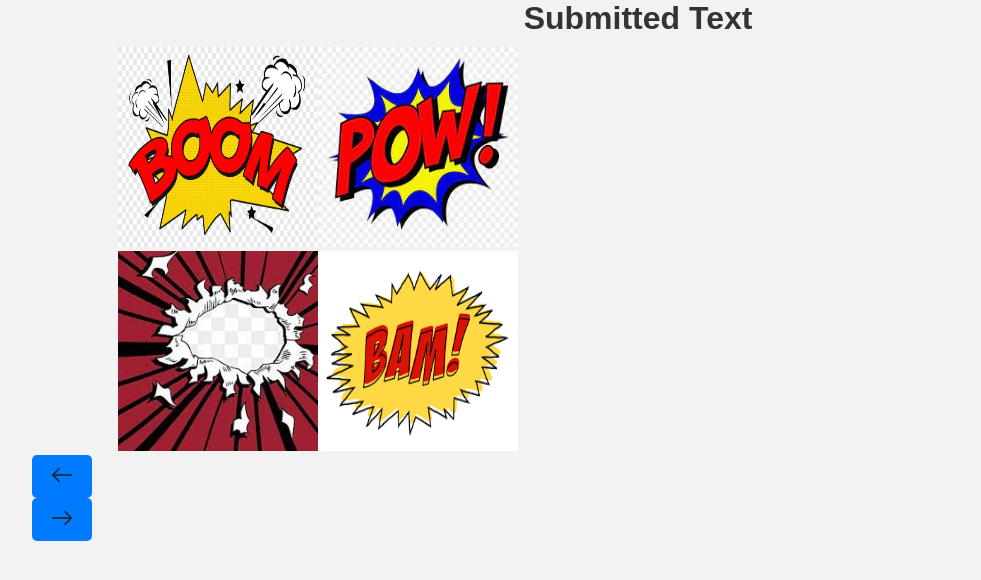
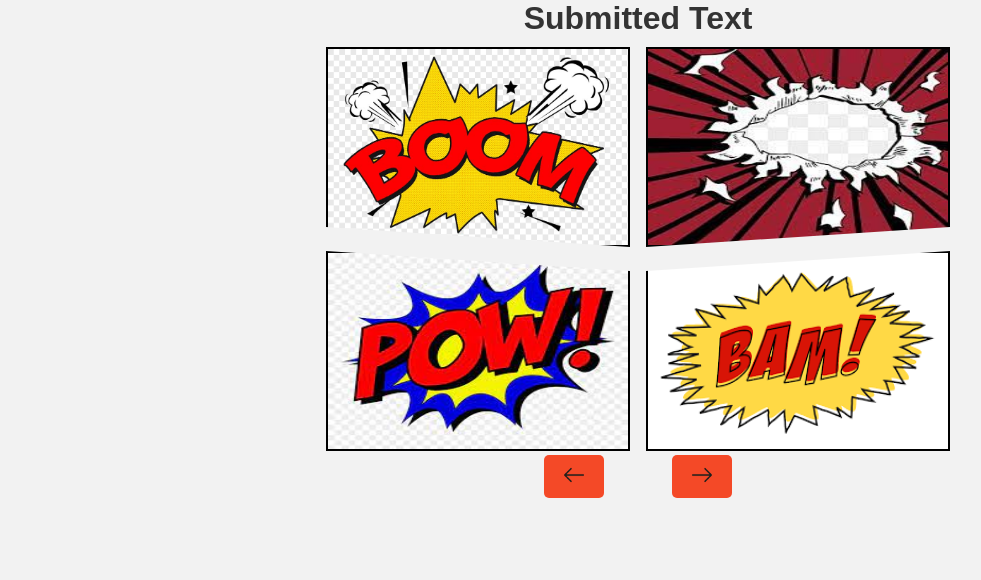
Before and after one commit to Stelath/comic-strip-frontend, a React (Create React App) app: page / in a window 1280 px wide. Both pictures are taken after typing "Sample" into the empty fields and a click on the button "Submit". Shown: the top 580 px of the page, without its empty margins (2-983 px from the left). Built offline with nearby package versions, Linux system fonts and the light colour scheme.

Commit message:
Added Pages jsx and pages css

```diff
--- a/src/pages/WelcomePage.css
+++ b/src/CSS/WelcomePage.css
@@ -38,7 +38,7 @@ a:hover {
 /* Set styles for buttons */
 button {
   padding: 10px 20px;
-  background-color: #007bff;
+  background-color: #f44927;
   color: #fff;
   border: none;
   border-radius: 5px;
@@ -46,34 +46,34 @@ button {
 }
 
 button:hover {
-  background-color: #0056b3;
+  background-color: #ca2301ff;
 }
 
-/* Set styles for images */
-/* img {
-    width: 200px;  Change the width value as per your requirement
-     height: 200px; Change the height value as per your requirement
-}  */
 
-
-/* .image-grid {
-    display: grid;
-    grid-template-columns: repeat(2, 1fr);
-    grid-gap: 10px;
-    justify-content: center;
+.image-container {
+  width: 25%;
 }
 
-.image-grid img {
-    max-width: 100%;
-    height: auto;
-} */
+.button-container {
+  width: 10%;
+}
 
 .image-container img {
-    width: 200px; /* Change the width value as per your requirement */
+  width: 95%; /* Change the width value as per your requirement */
   height: 200px; /* Change the height value as per your requirement */
+  border: 2px solid black;
+  clip-path: polygon(100% 100%, 0% 100%, 0% 0%, 100% 0%);
+  object-fit: fill;
 }
+
 
 .button-container img {
   width: 20px;
   height: 20px;
 }
+
+.screen-container .row{
+  display: flex;
+  justify-content: center;
+  align-items: center;
+}
--- /dev/null
+++ b/src/CSS/pages.css
@@ -0,0 +1,51 @@
+.image-container-2 {
+    width: 25%;
+}
+
+.screen-container .row{
+    display: flex;
+    justify-content: center;
+    align-items: center;
+}
+
+
+/* .image-container-2 img {
+    width: 95%;
+    height: 200px;
+    border: 2px solid black;
+    clip-path: polygon(100% 100%, 0% 100%, 0% 0%, 100% 0%);
+    object-fit: fill;
+  } */
+
+.image-type-1 {
+    width: 95%;
+    height: 200px;
+    border: 2px solid black;
+    clip-path: polygon(100% 100%, 0% 90%, 0% 0%, 100% 0%);
+    object-fit: fill;
+  }
+
+
+.image-type-2 {
+    width: 95%;
+    height: 200px;
+    border: 2px solid black;
+    clip-path: polygon(100% 100%,0% 100%,0% 0%,100% 10%);
+    object-fit: fill;
+}
+
+.image-type-3 {
+    width: 95%;
+    height: 200px;
+    border: 2px solid black;
+    clip-path: polygon(100% 90%,0% 100%,0% 0%,100% 0%);
+    object-fit: fill;
+}
+
+.image-type-4 {
+    width: 95%;
+    height: 200px;
+    border: 2px solid black;
+    clip-path: polygon(100% 100%,0% 100%,0% 10%,100% 0%);
+    object-fit: fill;
+}
--- a/src/pages/WelcomePage.jsx
+++ b/src/pages/WelcomePage.jsx
@@ -1,6 +1,7 @@
 import React, { useState } from 'react';
 import { Form, Button, Alert, Container, Row, Col, Image } from "react-bootstrap";
-import "./WelcomePage.css"
+import "../CSS/WelcomePage.css"
+import layout4_1 from './comicBookPages';
 
 export default function MainLandingPage() {
     const [showButton, setShowButton] = useState(true);
@@ -11,6 +12,30 @@ export default function MainLandingPage() {
         setShowButton(false);
         setIsSubmitted(true);
     };
+
+    const makePage = (images) => {
+        return (
+            <div>
+                <Row>
+                    {images.slice(0, 2).map((image, index) => (
+                        <Col key={index} className="image-container" style={{ width: "50%" }}>
+                            <Image src={image} className={index === 0 ? "mr-2" : ""} fluid style={{ marginRight: "10px" }} />
+                        </Col>
+                    ))}
+                </Row>
+                <Row>
+                    {images.slice(2, 4).map((image, index) => (
+                        <Col key={index} className="image-container" style={{ width: "50%" }}>
+                            <Image src={image} className={index === 0 ? "mr-2" : ""} fluid style={{ marginRight: "10px" }} />
+                        </Col>
+                    ))}
+                </Row>
+            </div>
+
+        );
+    };
+
+
 
     return (
         // <div>
@@ -39,24 +64,26 @@ export default function MainLandingPage() {
             {isSubmitted && (
                 <div>
                     <h1>Submitted Text</h1>
-                    <Container>
+                    <Container className="screen-container">
+                        {/* <Row>
+                            <Col className="image-container">
+                                <Image src="/images/img1.jpg" className="mr-2" fluid />
+                                <Image src="/images/img2.jpg" className="mr-2" fluid/>
+                            </Col>
+                            <Col className="image-container">
+                                <Image src="/images/img3.jpg" className="mr-2" fluid/>
+                                <Image src="/images/img4.png" className="mr-2" fluid/>
+                            </Col>
+                        </Row> */}
+                        {layout4_1()}
                         <Row>
-                            <Col className="image-container" style={{ width: "50%" }}>
-                                <Image src="/images/img1.jpg" className="mr-2" />
-                                <Image src="/images/img2.jpg" className="mr-2" fluid />
-                            </Col>
-                            <Col className="image-container" style={{ width: "50%" }}>
-                                <Image src="/images/img3.jpg" className="mr-2" fluid />
-                                <Image src="/images/img4.png" className="mr-2" fluid />
-                            </Col>
-                        </Row>
-                            <Row>
-                            <Col className="button-container" style={{ width: "10%" }}>
-                                <Button variant="light">
+                            <Col className="button-container">
+                                <Button variant="light" className="mr-2">
                                     <img class="images/img-responsive" src="images/left-arrow.png" />
                                 </Button>
+
                             </Col>
-                            <Col className="button-container" style={{ width: "10%" }}>
+                            <Col className="button-container">
                                 <Button variant="light">
                                     <img src="images/right-arrow.png"/>
                                 </Button>
--- /dev/null
+++ b/src/pages/comicBookPages.jsx
@@ -0,0 +1,102 @@
+import { Form, Button, Alert, Container, Row, Col, Image } from "react-bootstrap";
+import "../CSS/pages.css"
+
+// export default function ComicBookPage() {
+
+//     return (
+//         <div className="grid-container">
+//             <div className="grid-item">
+//                 <img src="picture1.jpg" alt="Picture 1" />
+//             </div>
+//             <div className="grid-item">
+//                 <img src="picture2.jpg" alt="Picture 2" />
+//             </div>
+//             <div className="grid-item">
+//                 <img src="picture3.jpg" alt="Picture 3" />
+//             </div>
+//             <div className="grid-item">
+//                 <img src="picture4.jpg" alt="Picture 4" />
+//             </div>
+//         </div>
+//     );
+
+
+// }
+
+
+
+export default function layout4_1() {
+    const images = ["/images/img1.jpg", "/images/img2.jpg", "/images/img3.jpg", "/images/img4.png"];
+
+    return (
+        <div>
+            <Container className="screen-container">
+                <Row>
+                    <Col className="image-container-2">
+                        <Image className="image-type-1" src={images[0]}  />
+                        <Image className="image-type-2" src={images[1]}  />
+                    </Col>
+                    <Col className="image-container-2">
+                        <Image className="image-type-3" src={images[2]} fluid />
+                        <Image className="image-type-4" src={images[3]} fluid />
+                    </Col>
+                </Row>
+            </Container>
+        </div>
+    );
+}
+
+const layout4_2 = ({ images }) => {
+    return (
+        <div>
+            <Row>
+                <Col className="image-container" style={{ width: "25%" }}>
+                    <Image src="/images/img1.jpg" className="mr-2" fluid style={{ height: "300px" }} />
+                    <Image src="/images/img2.jpg" className="mr-2" fluid />
+                </Col>
+                <Col className="image-container" style={{ width: "25%" }}>
+                    <Image src="/images/img3.jpg" className="mr-2" fluid style={{ height: "300px"  }}/>
+                    <Image src="/images/img4.png" className="mr-2" fluid />
+                </Col>
+            </Row>
+        </div>
+    );
+};
+
+const layout4_3 = ({ images }) => {
+    return (
+        <div>
+            <Row>
+                <Col className="image-container" style={{ width: "25%" }}>
+                    <Image src="/images/img1.jpg" className="mr-2" fluid style={{ height: "300px" }} />
+                    <Image src="/images/img2.jpg" className="mr-2" fluid />
+                </Col>
+                <Col className="image-container" style={{ width: "25%" }}>
+                    <Image src="/images/img3.jpg" className="mr-2" fluid />
+                    <Image src="/images/img4.png" className="mr-2" fluid style={{ height: "300px"  }}/>
+                </Col>
+        </Row>
+        </div>
+    );
+};
+
+const layout5_3 = ({ images }) => {
+
+    return (
+        <div>
+            <Row>
+                <Col className="image-container" style={{ width: "15%" }}>
+                    <Image src="/images/img1.jpg" className="mr-2" fluid style={{ height: "300px" }} />
+                    <Image src="/images/img2.jpg" className="mr-2" fluid />
+                </Col>
+                <Col className="image-container" style={{ width: "15%" }}>
+                    <Image src="/images/img3.jpg" className="mr-2" fluid />
+                    <Image src="/images/img4.png" className="mr-2" fluid style={{ height: "300px"  }}/>
+                </Col>
+                <Col className="image-container" style={{ width: "15%" }}>
+                    <Image src="/images/img5.png" className="mr-2" fluid />
+                </Col>
+            </Row>
+        </div>
+    );
+}
```
Also changed, not shown: public/images/img5.png (added). Lines whose indentation alone changed are shown as unchanged.
